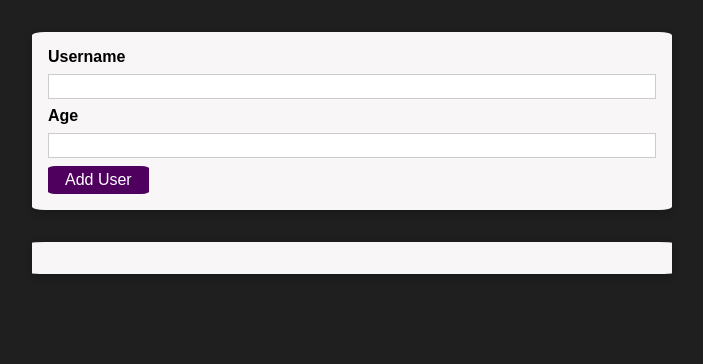
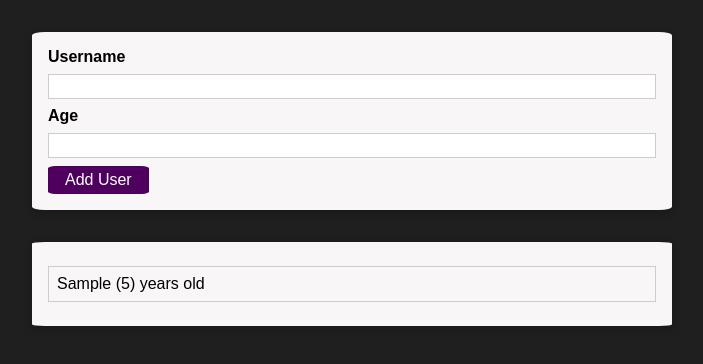
Before and after one commit to kscheltema/username_app, a React (Create React App) app: page / in a window 1280 px wide. Both pictures are taken after typing "Sample", "5" into the empty fields and a click on the button "Add User". Shown: the top 364 px of the page, without its empty margins (288-991 px from the left). Built offline with nearby package versions, Linux system fonts and the light colour scheme.

Commit message:
UserList component, Styling, key

```diff
--- a/src/App.js
+++ b/src/App.js
@@ -1,12 +1,23 @@
-import React from "react";
+import React, { useState } from "react";
 import AddUser from "./components/users/AddUser";
 import UsersList from "./components/users/UsersList";
 
 function App() {
+  const [userList, setUserList] = useState([]);
+
+  const addUserHandler = (uName, uAge) => {
+    setUserList((prevUserList) => {
+      return [
+        ...prevUserList,
+        { name: uName, age: uAge, id: Math.random().toString() },
+      ];
+    });
+  };
+
   return (
     <div>
-      <AddUser />
-      <UsersList users={[]} />
+      <AddUser onAddUser={addUserHandler} />
+      <UsersList users={userList} />
     </div>
   );
 }
--- a/src/components/users/AddUser.js
+++ b/src/components/users/AddUser.js
@@ -12,6 +12,7 @@
     if (+enteredAge < 1 || enteredUsername.trim().length === 0) {
       return;
     }
+    props.onAddUser(enteredUsername, enteredAge);
     setEnteredUsername("");
     setEnteredAge("");
   };
--- a/src/components/users/UsersList.js
+++ b/src/components/users/UsersList.js
@@ -7,7 +7,7 @@
     <Card className={classes.users}>
       <ul>
         {props.users.map((user) => (
-          <li>
+          <li key={user.id}>
             {user.name} ({user.age}) years old
           </li>
         ))}
```
